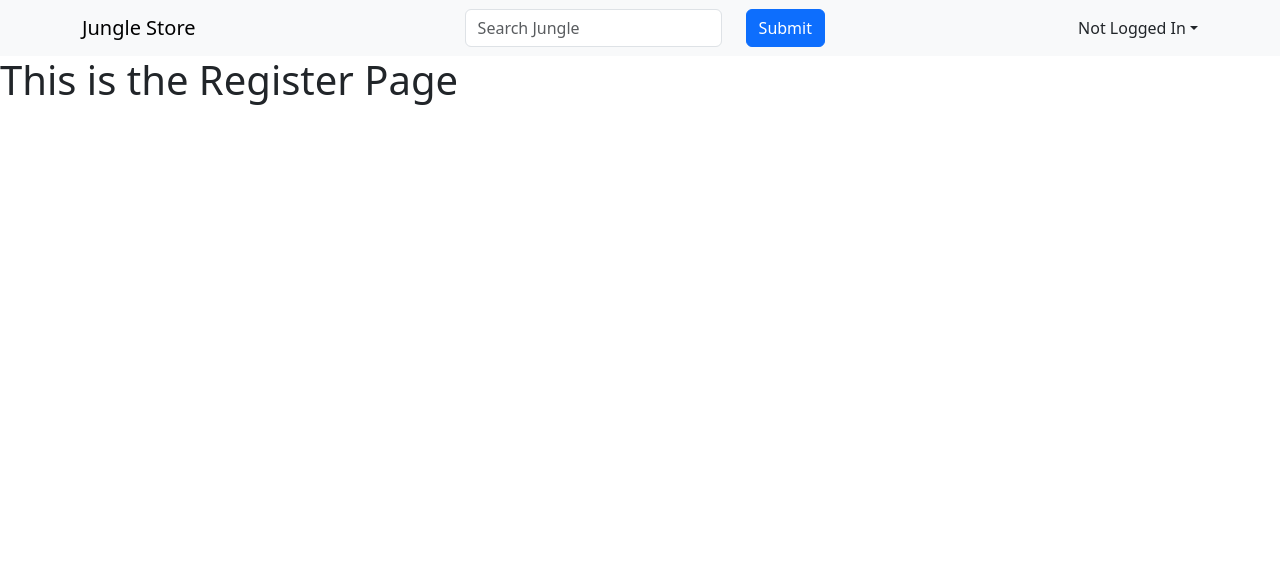
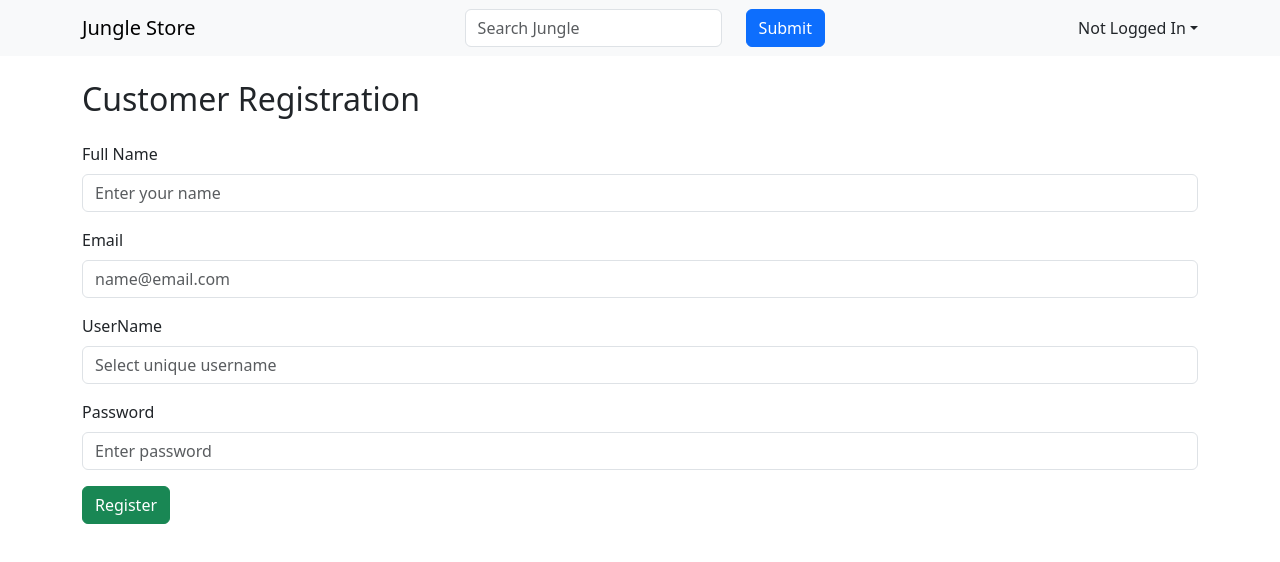
Before and after one commit to ebecke2024/Jungle, a React (Create React App) app in the folder jungle/: page /register in a window 1280 px wide. Shown: the top 562 px of the page. Built offline with nearby package versions, Linux system fonts and the light colour scheme.

Commit message:
Added code for Registering

```diff
--- a/jungle/src/components/Register.jsx
+++ b/jungle/src/components/Register.jsx
@@ -1,7 +1,107 @@
-export default function Register() {
-    return (
-        <div>
-            <h1>This is the Register Page</h1>
-        </div>
-    );
-}
+import React, { useState } from "react";
+import { Container, Form, Button } from "react-bootstrap";
+
+const Register = () => {
+  const [customer, setCustomer] = useState({
+    custName: "",
+    custEmail: "",
+    userName: "",
+    custPassword: "",
+  });
+
+  const handleChange = (e) => {
+    const { name, value } = e.target;
+    setCustomer({ ...customer, [name]: value });
+  };
+
+  const handleSubmit = async (e) => {
+    e.preventDefault();
+    try {
+      // Make a POST request to API using the fetch API
+      const response = await fetch("https://localhost:7080/api/Customers", {
+        method: "POST",
+        headers: {
+          "Content-Type": "application/json",
+        },
+        body: JSON.stringify(customer),
+      });
+
+      if (response.ok) {
+        alert("Customer added successfully!");
+        // Reset the form after successful submission
+        setCustomer({
+          custName: "",
+          custEmail: "",
+          userName: "",
+          custPassword: "",
+        });
+      } else {
+        alert("Failed to add customer.");
+      }
+    } catch (error) {
+      console.error("Error adding customer", error);
+      alert("Failed to add customer.");
+    }
+  };
+
+  return (
+    <div>
+        <Container>
+            <h2 className="my-4">Customer Registration</h2>
+            <Form onSubmit={handleSubmit}>
+                <Form.Group className="mb-3">
+                    <Form.Label>Full Name</Form.Label>
+                    <Form.Control
+                        type="text"
+                        id="custName"
+                        name="custName"
+                        placeholder="Enter your name"
+                        onChange={handleChange}
+                        value={customer.custName}
+                        required />
+                </Form.Group>
+
+                <Form.Group className="mb-3">
+                    <Form.Label>Email</Form.Label>
+                    <Form.Control
+                        type="email"
+                        id="custEmail"
+                        name="custEmail"
+                        placeholder="name@email.com"
+                        onChange={handleChange}
+                        value={customer.custEmail}
+                        required />
+                </Form.Group>
+
+                <Form.Group className="mb-3">
+                    <Form.Label>UserName</Form.Label>
+                    <Form.Control
+                        type="text"
+                        id="userName"
+                        name="userName"
+                        placeholder="Select unique username"
+                        onChange={handleChange}
+                        value={customer.userName}
+                        required />
+                </Form.Group>
+
+                <Form.Group className="mb-3">
+                    <Form.Label>Password</Form.Label>
+                    <Form.Control
+                        type="password"
+                        id="custPassword"
+                        name="custPassword"
+                        placeholder="Enter password"
+                        onChange={handleChange}
+                        value={customer.custPassword}
+                        required />
+                </Form.Group>
+
+                <Button variant="success" type="submit">Register</Button>
+            </Form>
+      </Container>
+    </div>
+  );
+};
+
+export default Register;
```
